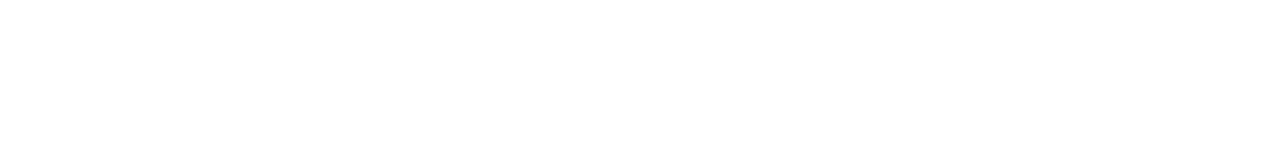
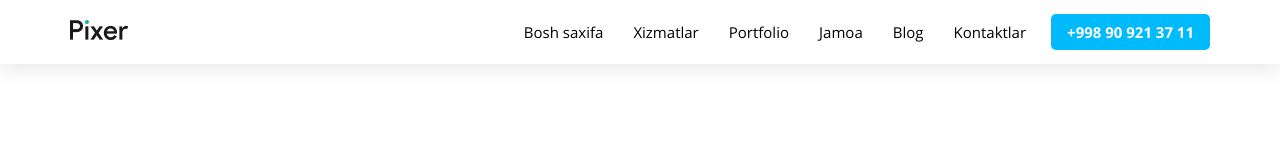
Before and after one commit to Adkhambek/pixer, a plain HTML site: page index.html in a window 1280 px wide. Drawn offline with Linux system fonts and the light colour scheme.

Commit message:
nav section ended

```diff
--- a/css/style.css
+++ b/css/style.css
@@ -1,7 +1,7 @@
 :root {
     --blue: #00BAFC;
     --shadow-color: rgba(0, 0, 0, 0.1);
-    --border: .5rem;
+    --border-radius: .5rem;
     --footer-color: #191919;
 }
 
@@ -34,6 +34,11 @@ a {
     text-decoration: none;
     color: #ffffff;
     font-size: 1.5rem;
+    transition: color .3s ease;
+}
+
+a:hover {
+    color: var(--blue);
 }
 
 h1 {
@@ -53,5 +58,49 @@ img {
 }
 
 /********************************************
+ Button Style:
+*********************************************/
+
+.btn {
+    padding: .8rem 1.6rem !important;
+    color: #ffffff !important;
+    background-color: var(--blue);
+    font-weight: bold;
+    border-radius: var(--border-radius);
+    transition: background-color .3s ease;
+}
+
+.btn:hover {
+    background-color: #000000;
+}
+
+/********************************************
  Nav Section:
 *********************************************/
+
+.nav {
+    box-shadow: 0px 4px 20px var(--shadow-color);
+    background-color: rgba(255, 255, 255, 0.5);
+    position: sticky;
+    top: 0;
+}
+
+.nav__container {
+    padding: 2rem 0;
+    display: flex;
+    justify-content: space-between;
+    align-items: center;
+}
+
+.nav__list {
+    display: flex;
+}
+
+.nav__item:not(:last-child) {
+    margin-right: 2rem;
+}
+
+.nav__item-link {
+    color: #000000;
+    padding: .5rem;
+}
--- a/index.html
+++ b/index.html
@@ -13,6 +13,36 @@
 </head>
 
 <body>
+    <nav class="nav">
+        <div class="container nav__container">
+            <a href="#" class="nav__logo">
+                <img src="./images/pixer-logo.png" alt="logo" class="nav__logo-image">
+            </a>
+            <ul class="nav__list">
+                <li class="nav__item">
+                    <a href="#" class="nav__item-link">Bosh saxifa</a>
+                </li>
+                <li class="nav__item">
+                    <a href="#" class="nav__item-link">Xizmatlar</a>
+                </li>
+                <li class="nav__item">
+                    <a href="#" class="nav__item-link">Portfolio</a>
+                </li>
+                <li class="nav__item">
+                    <a href="#" class="nav__item-link">Jamoa</a>
+                </li>
+                <li class="nav__item">
+                    <a href="#" class="nav__item-link">Blog</a>
+                </li>
+                <li class="nav__item">
+                    <a href="#" class="nav__item-link">Kontaktlar</a>
+                </li>
+                <li class="nav__item">
+                    <a href="tel:+998909213711" class="nav__item-link btn">+998 90 921 37 11</a>
+                </li>
+            </ul>
+        </div>
+    </nav>
 
 </body>
 
```
